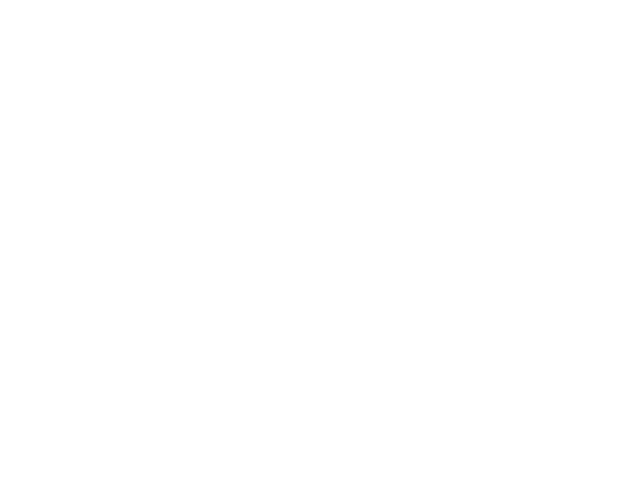
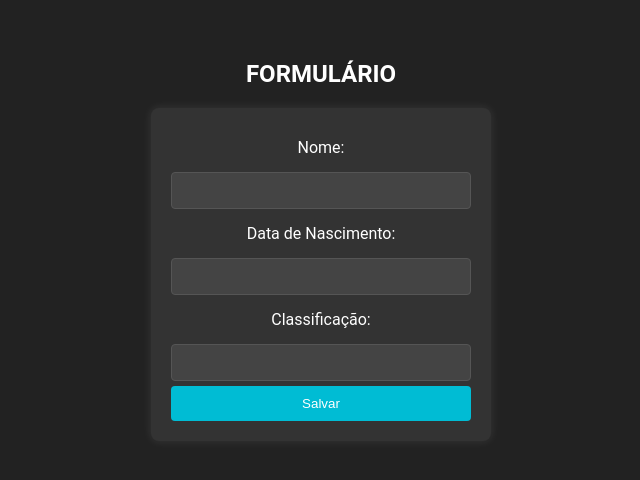
Before and after one commit to Renatonapoli/Desafio_tecnico_Pacto, an Angular app in the folder CRUD/: page /formulario in a window 1280 px wide. Before the commit this address led to /. Shown: the part 158-638 px from the top of the page, without its empty margins (319-959 px from the left). Built offline with nearby package versions, Linux system fonts and the light colour scheme.

Commit message:
Fix: ajuste de chamada principal

```diff
--- a/CRUD/src/app/app-routing.module.ts
+++ b/CRUD/src/app/app-routing.module.ts
@@ -5,8 +5,9 @@
 
 const routes: Routes = [
   {path: 'lista', component: ListaComponent},
+  {path: 'formulario', component: FormularioComponent},
   {path: 'formulario/:id', component: FormularioComponent},
-  {path: '', redirectTo: '/lista', pathMatch: 'full'}
+  {path: '', redirectTo: 'formulario', pathMatch: 'full'}
 ];
 
 @NgModule({
--- a/CRUD/src/app/components/formulario/formulario.component.html
+++ b/CRUD/src/app/components/formulario/formulario.component.html
@@ -1,5 +1,5 @@
 <body>
-  <h1>Fomulário</h1>
+  <h1>Formulário</h1>
 
   <form #formulario="ngForm" (ngSubmit)="salvar(formulario)">
     <label for="nome">Nome:</label>
```
